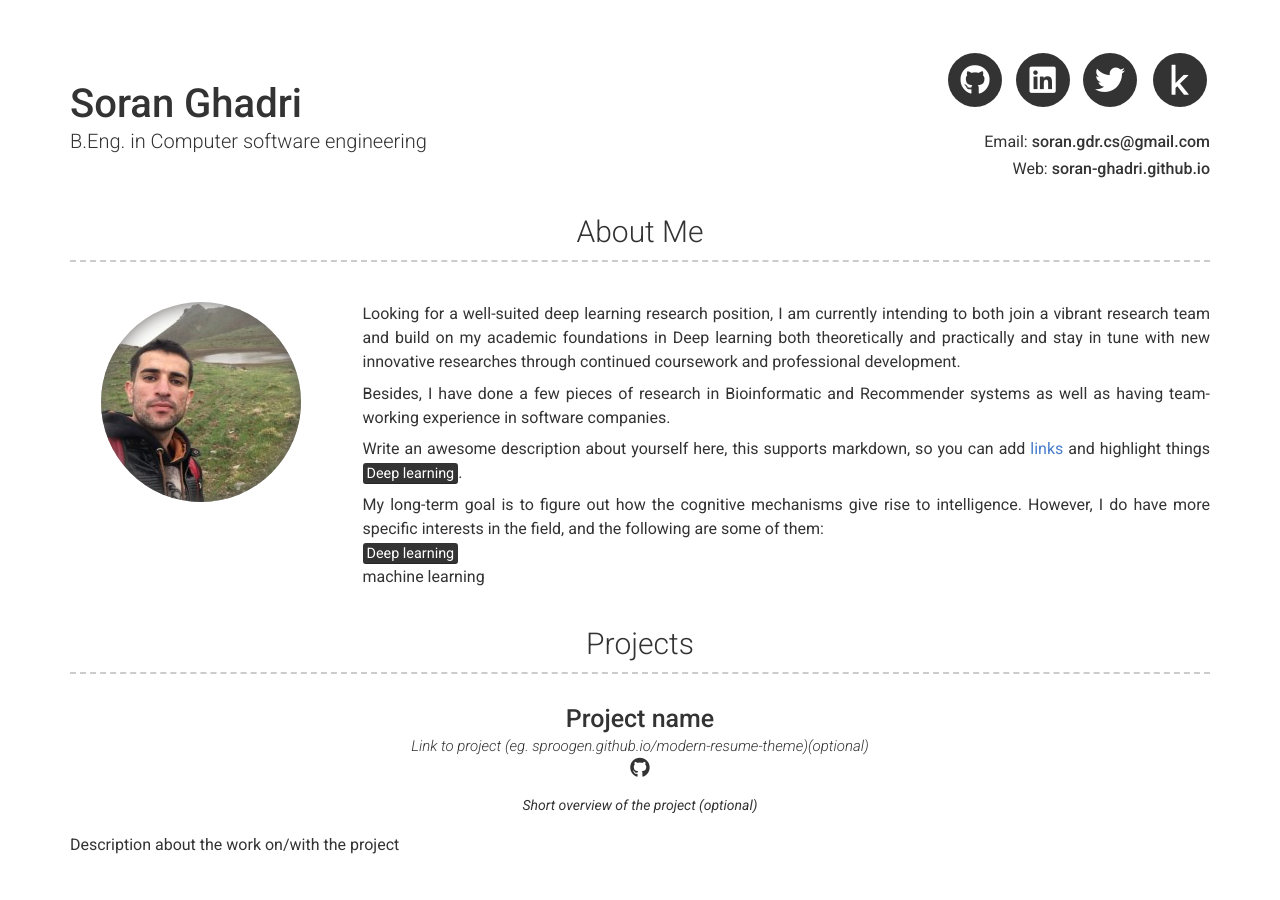
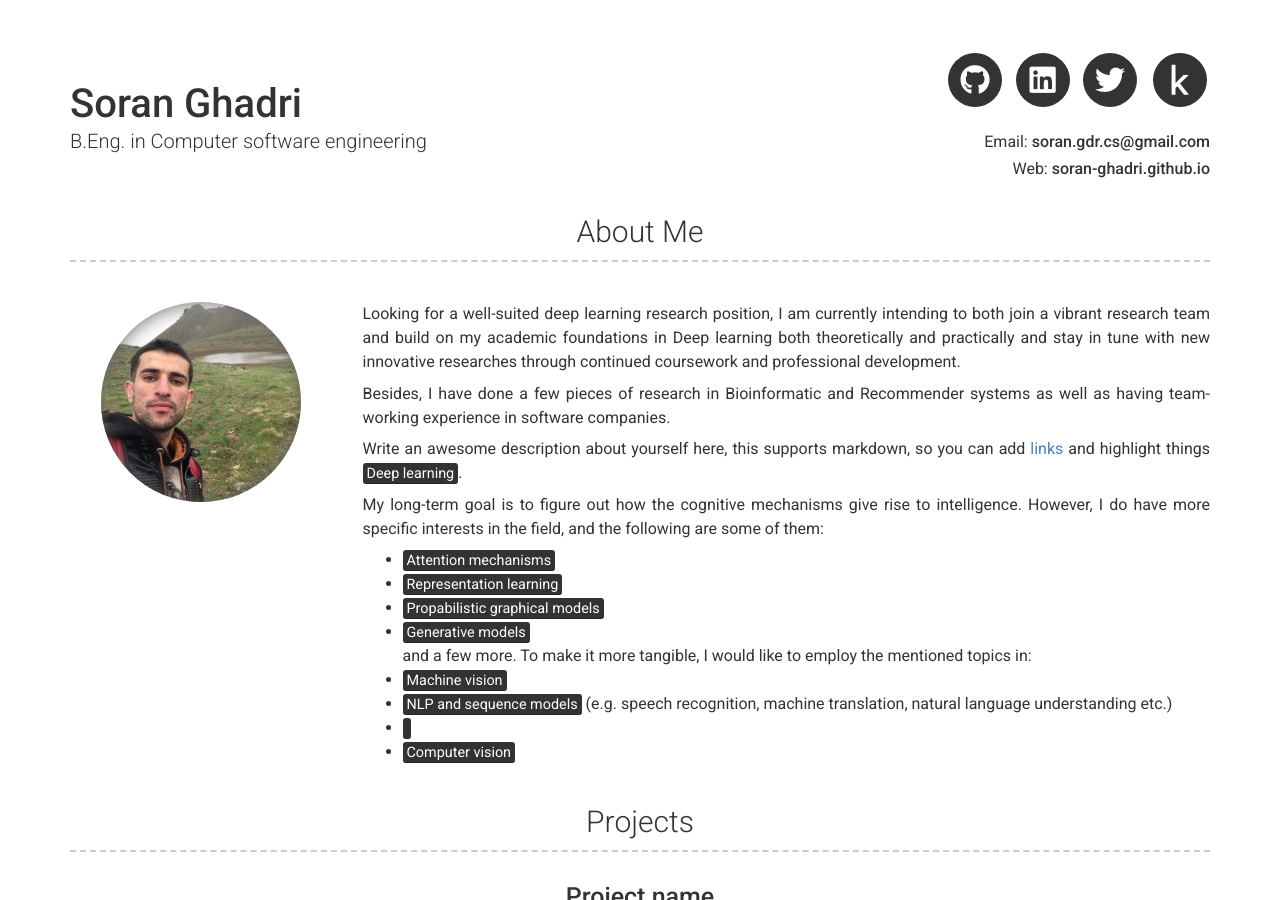
Before and after one commit to soran-ghaderi/soran-ghaderi.github.io, a Jekyll site: the page built from index.md, in a window 1280 px wide and 900 px high. Built offline with Jekyll 4.4.1, drawn with Linux system fonts in a browser that asks for light colours; nearby versions of some CDN libraries.

Commit message:
added info

```diff
--- a/_config.yml
+++ b/_config.yml
@@ -54,8 +54,17 @@ about_content: | # this will include new lines to allow paragraphs
   Write an awesome description about yourself here, this supports markdown, so you can add [links](http://foobar.com) and highlight things <mark>Deep learning</mark>.
 
   My long-term goal is to figure out how the cognitive mechanisms give rise to intelligence. However, I do have more specific interests in the field, and the following are some of them:<br>
-  <mark>Deep learning</mark><br>
-  machine learning
+    - <mark>Attention mechanisms</mark><br>
+    - <mark>Representation learning</mark><br>
+    - <mark>Propabilistic graphical models</mark><br>
+    - <mark>Generative models</mark><br>
+  and a few more. To make it more tangible, I would like to employ the mentioned topics in:<br>
+    - <mark>Machine vision</mark><br>
+    - <mark>NLP and sequence models</mark> (e.g. speech recognition, machine translation, natural language understanding etc.)<br>
+    - <mark></mark><br>
+    - <mark>Computer vision</mark><br>
+
+
 #  You can even add paragraphs by using empty lines like this and add anything else markdown supports such as
 #    - Lists
 #    - Tables
```
